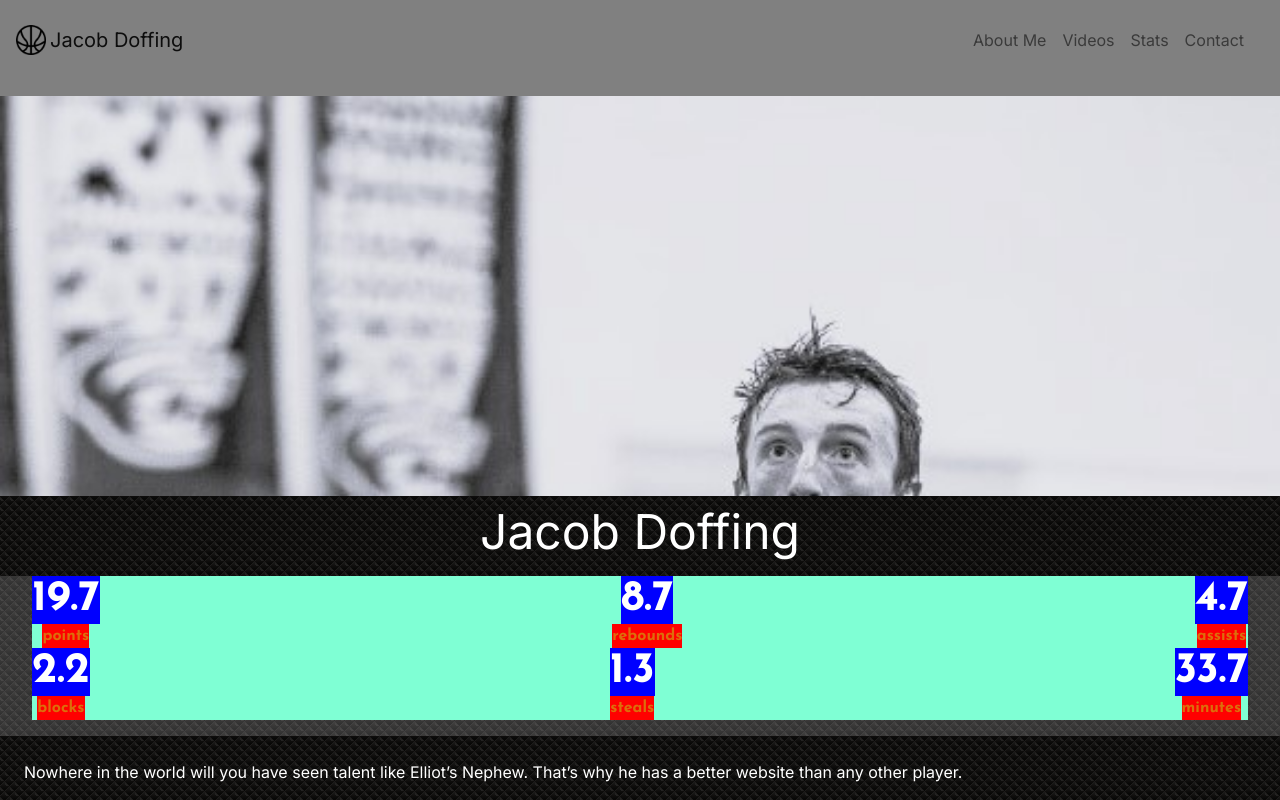
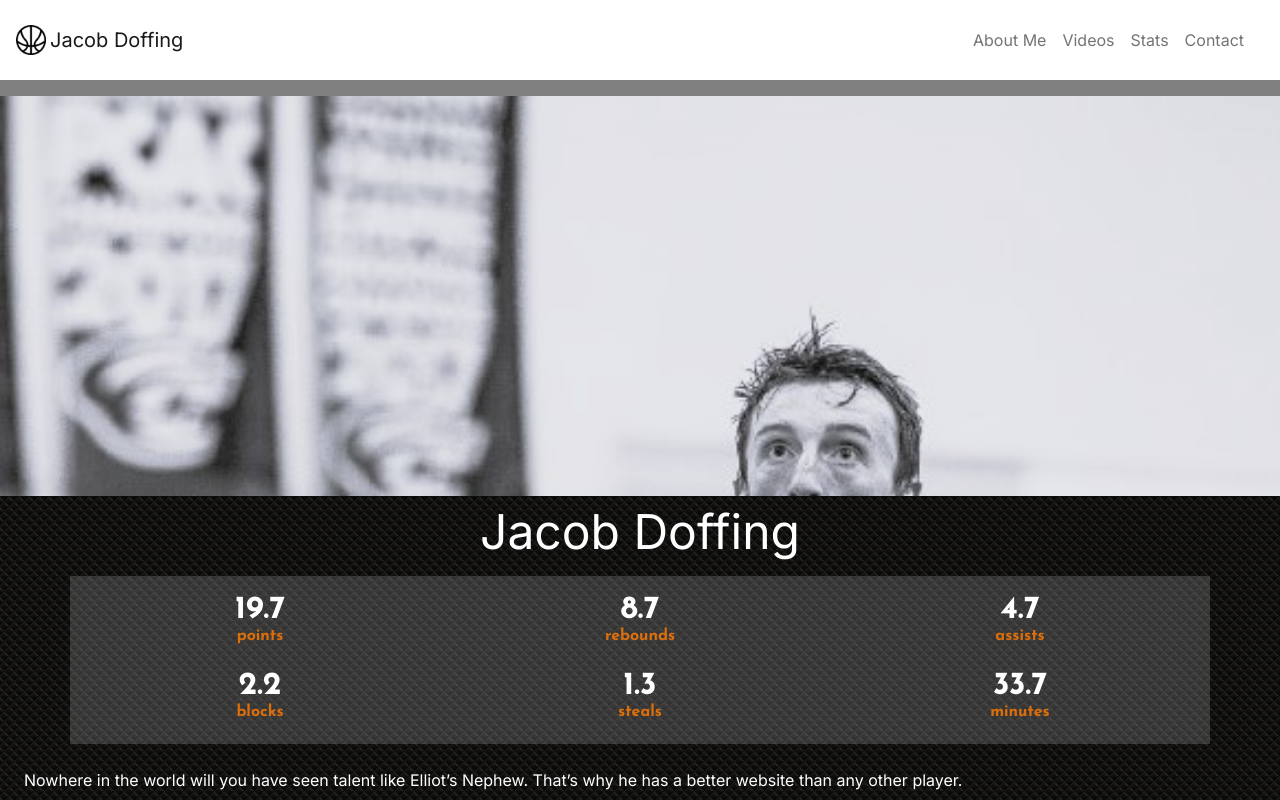
Before and after one commit to MoxElliot/video-portfolio, a React (Create React App) app: page / in a window 1280 px wide. Shown: the top 800 px of the page. Built offline with nearby package versions, Linux system fonts and the light colour scheme.

Commit message:
Finalise stats window styling

```diff
--- a/src/App.css
+++ b/src/App.css
@@ -5,7 +5,7 @@
 
 .navbar {
     height: 10vh;
-    background-color: grey;
+    background-color: white;
 }
 
 .about-me {
@@ -34,9 +34,8 @@
 }
 
 .about-stats {
-    height: 20vh;
     background: rgba(217,217,217,0.2);
-    padding: 0 2rem;
+    padding: 0.5rem 2rem;
 }
 
 .about-summary {
@@ -45,36 +44,31 @@
 }
 
 .about-stats-row {
-    display: flex;
-    flex-flow: row wrap;
-    align-items: stretch;
-    justify-content: space-between;
     opacity: 1;
     color: white;
     font-family: 'Josefin Sans', sans-serif;
-    background-color: aquamarine;
+
 }
 
 .single-stat {
+    padding: 0.75rem;
     display: flex;
     flex-flow: column wrap;
-    align-items: center;
     font-weight: bold;
 }
 
 .statnum {
-    font-size: 2.7rem;
+    font-size:xx-large;
+    font-weight: bold;
     margin: 0;
     padding: 0;
-    line-height: 3rem;
-    background-color: blue;
+    line-height: 1.75rem;
 }
 
 .stattype {
     margin: 0;
     padding: 0;
     color: #DC6F0B;
-    background-color: red;
 }
 
 .contact-me {
--- a/src/Components/AboutMe.jsx
+++ b/src/Components/AboutMe.jsx
@@ -8,13 +8,11 @@ const AboutMe = () => {
             <div className='about-header'>
                 <h1>Jacob Doffing</h1>
             </div>
-            <div className='about-stats'>
-                <div className='about-stats-row'>
+            <div className='about-stats container text-center'>
+                <div className='about-stats-row row row-cols-3'>
                     <HeaderStat statNum="19.7" statType="points" />
                     <HeaderStat statNum="8.7" statType="rebounds" />
                     <HeaderStat statNum="4.7" statType="assists" />
-                </div>
-                <div className='about-stats-row'>
                     <HeaderStat statNum="2.2" statType="blocks" />
                     <HeaderStat statNum="1.3" statType="steals" />
                     <HeaderStat statNum="33.7" statType="minutes" />
--- a/src/Components/HeaderStat.jsx
+++ b/src/Components/HeaderStat.jsx
@@ -3,7 +3,7 @@ import React from 'react';
 const HeaderStat = (props) => {
     return (
         <div className='single-stat'>
-            <p className="statnum">{props.statNum}</p>
+            <h2 className="statnum">{props.statNum}</h2>
             <p className="stattype">{props.statType}</p>
         </div>
     )
```
